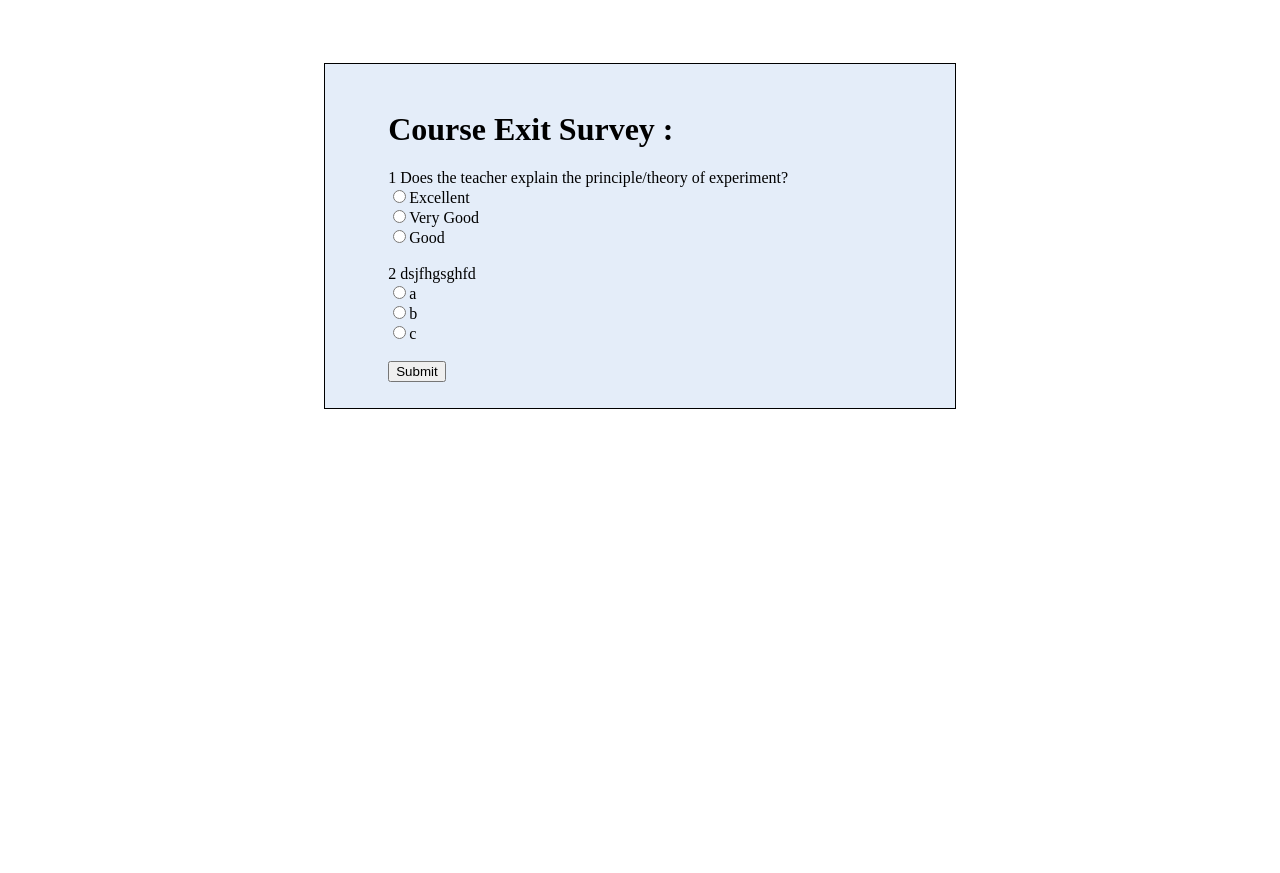
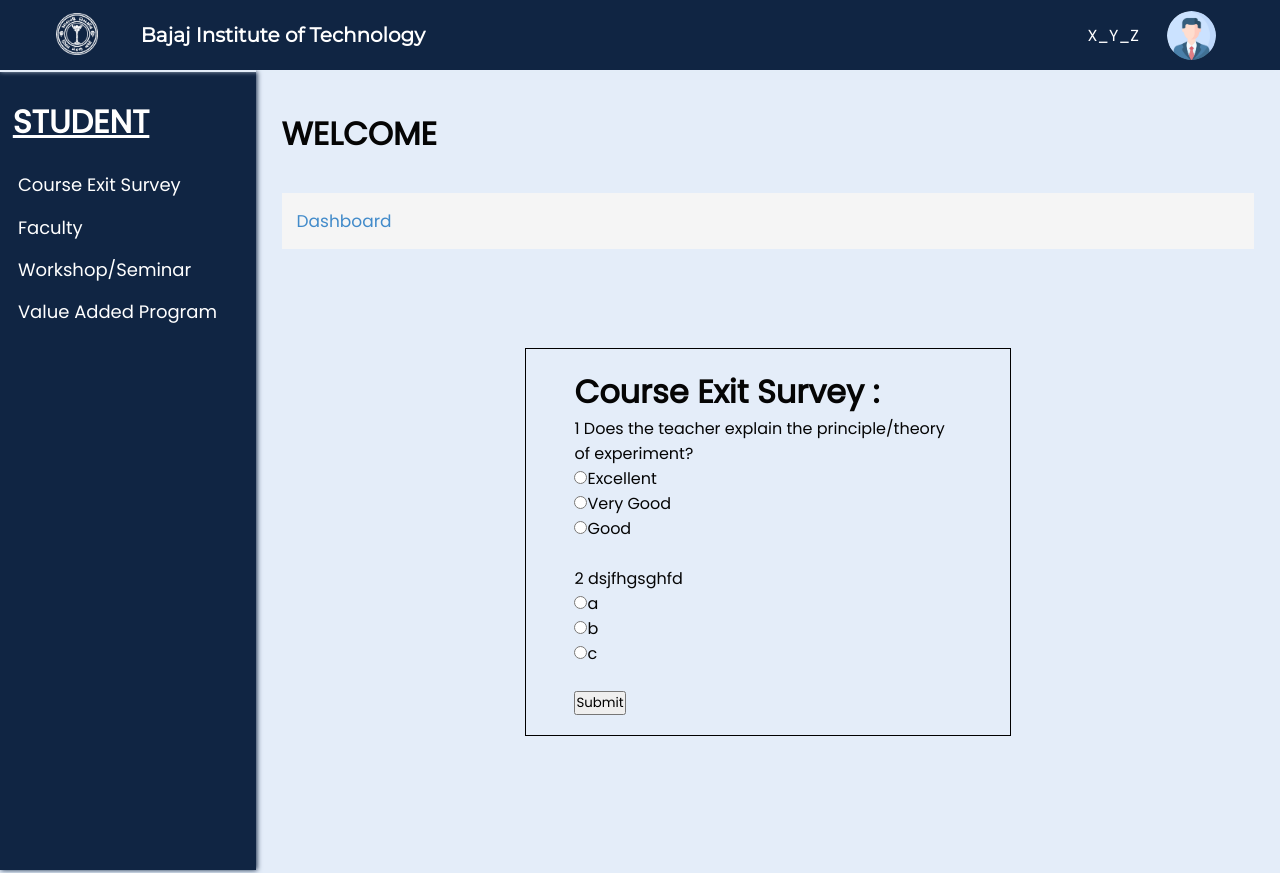
Before and after one commit to Suyash03022003/Feedback-System, a PHP site: page /CES.php in a window 1280 px wide. Before the commit the page ends 409 px from the top, so only its background shows below. Run offline with PHP 8.4, Linux system fonts and the light colour scheme; data comes from the database, SQL or seed files in the repository.

Commit message:
Updated CES.php

```diff
--- a/CES.php
+++ b/CES.php
@@ -6,17 +6,56 @@ $result = mysqli_query($conn, $query);
 $query2 = "select * from questions";
 $result = mysqli_query($conn, $query);
 ?>
-<!DOCTYPE html>
 <html lang="en">
+
 <head>
   <meta charset="UTF-8">
   <meta http-equiv="X-UA-Compatible" content="IE=edge">
-    <link rel="stylesheet" href="css/CES.css">
   <meta name="viewport" content="width=device-width, initial-scale=1.0">
-    <title>CSE</title>
+  <title>Student</title>
+  <link rel="stylesheet" href="css/ces.css?v=<?php echo time(); ?>">
+  <link rel="stylesheet" href="css/common.css?v=<?php echo time(); ?>">
+  <link rel="preconnect" href="https://fonts.googleapis.com">
+  <link rel="preconnect" href="https://fonts.gstatic.com" crossorigin>
+    <link href="https://fonts.googleapis.com/css2?family=Montserrat&display=swap" rel="stylesheet">
+    <link href="https://fonts.googleapis.com/css2?family=Poppins&display=swap" rel="stylesheet">
 </head>
+
 <body>
-
+  <div class="nav">
+    <div class="img">
+      <img id="img" src="images/bitlogo_transparent.png" alt="BIT Logo">
+    </div>
+    <h2 id="heading">Bajaj Institute of Technology</h2>
+    <div class="links" id="links">
+      <p class="para">X_Y_Z</p>
+      <div class="account_div">
+        <img class="account_img" src="images/user.png" alt="User" width="7%" style="border-radius: 50%;">
+        <div id="account" class="account">
+          <a >Profile</a><br>
+          <a >Help</a><br>
+          <a href="index.php">Log out</a>
+        </div>
+      </div>
+    </div>
+  </div>
+  <div class="spaces"></div>
+  <div class="full">
+    <div class="left">
+      <h1>STUDENT</h1>
+      <ul>
+        <li><a href="CES.php">Course Exit Survey</a></li>
+        <li><a href="#">Faculty</a></li>
+        <li><a href="#">Workshop/Seminar</a></li>
+        <li><a href="#">Value Added Program</a></li>
+      </ul>
+    </div>
+    <div class="right">
+      <h1>WELCOME</h1>
+      <br>
+      <p>Dashboard</p>
+      <br>
+      <br>
       <form action="Action.php" method="POST" class="ces">
                 <h1>Course Exit Survey :</h1>
                 <?php
@@ -25,9 +64,9 @@ $result = mysqli_query($conn, $query);
                 ?>
                     <?php echo $row['questionid']; ?>
                     <?php echo $row['question']; ?><br>
-                    <input type="radio" name="<?php echo 'option', $i?>" value="option1"><?php echo $row['option1']; ?><br>
-                    <input type="radio" name="<?php echo 'option', $i?>" value="option1"><?php echo $row['option2']; ?><br>
-                    <input type="radio" name="<?php echo 'option', $i?>" value="option1"><?php echo $row['option3']; ?><br>
+                    <input type="radio" name="<?php echo 'option', $i ?>" value="option1"><?php echo $row['option1']; ?><br>
+                    <input type="radio" name="<?php echo 'option', $i ?>" value="option1"><?php echo $row['option2']; ?><br>
+                    <input type="radio" name="<?php echo 'option', $i ?>" value="option1"><?php echo $row['option3']; ?><br>
                     <br>
                 <?php
                     $i++;
@@ -36,5 +75,10 @@ $result = mysqli_query($conn, $query);
                 <button type="submit" name="submit1">Submit</button>
 
             </form>
+    </div>
+  </div>
+  </div>
+  </div>
 </body>
+
 </html>
```
Lines whose indentation alone changed are shown as unchanged.
